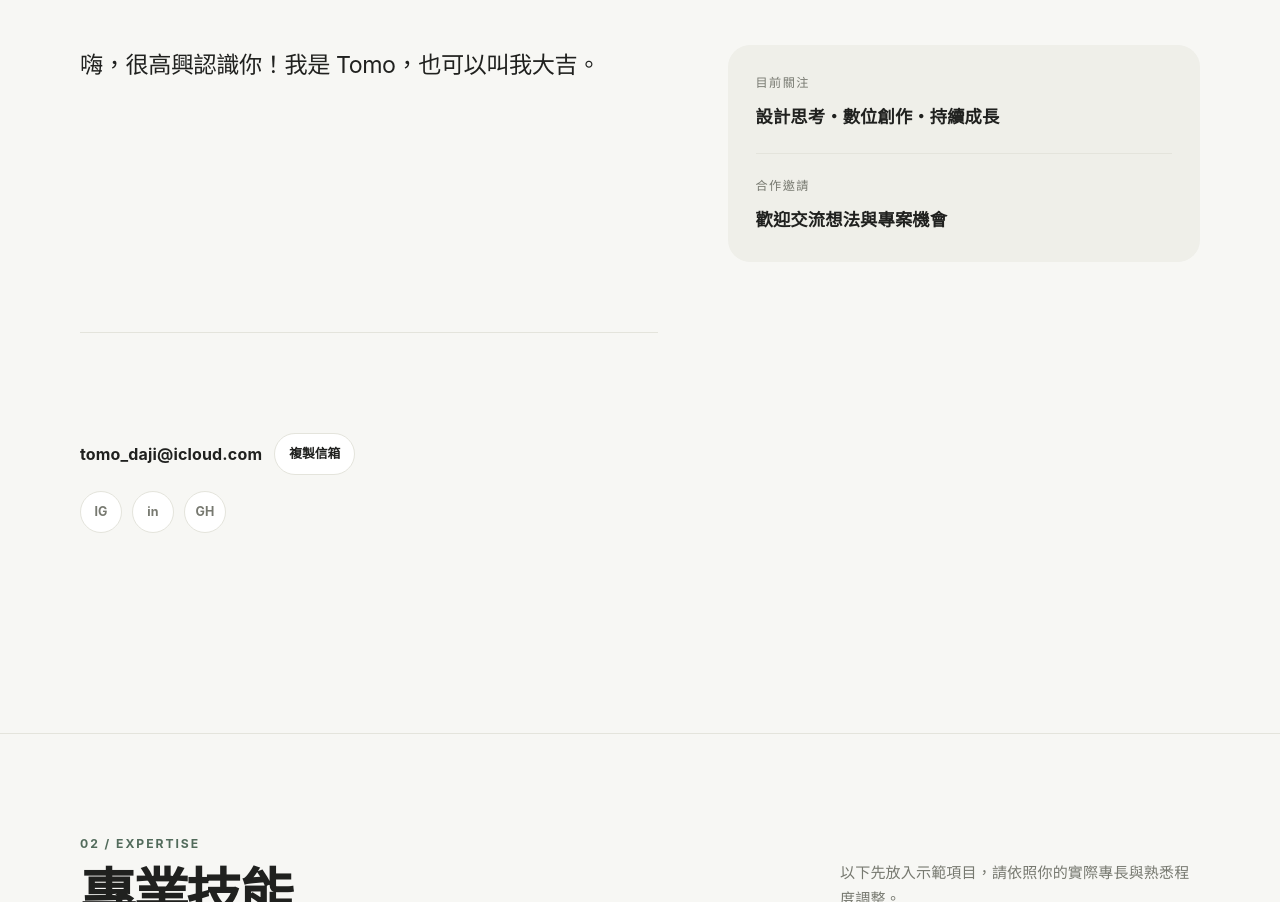
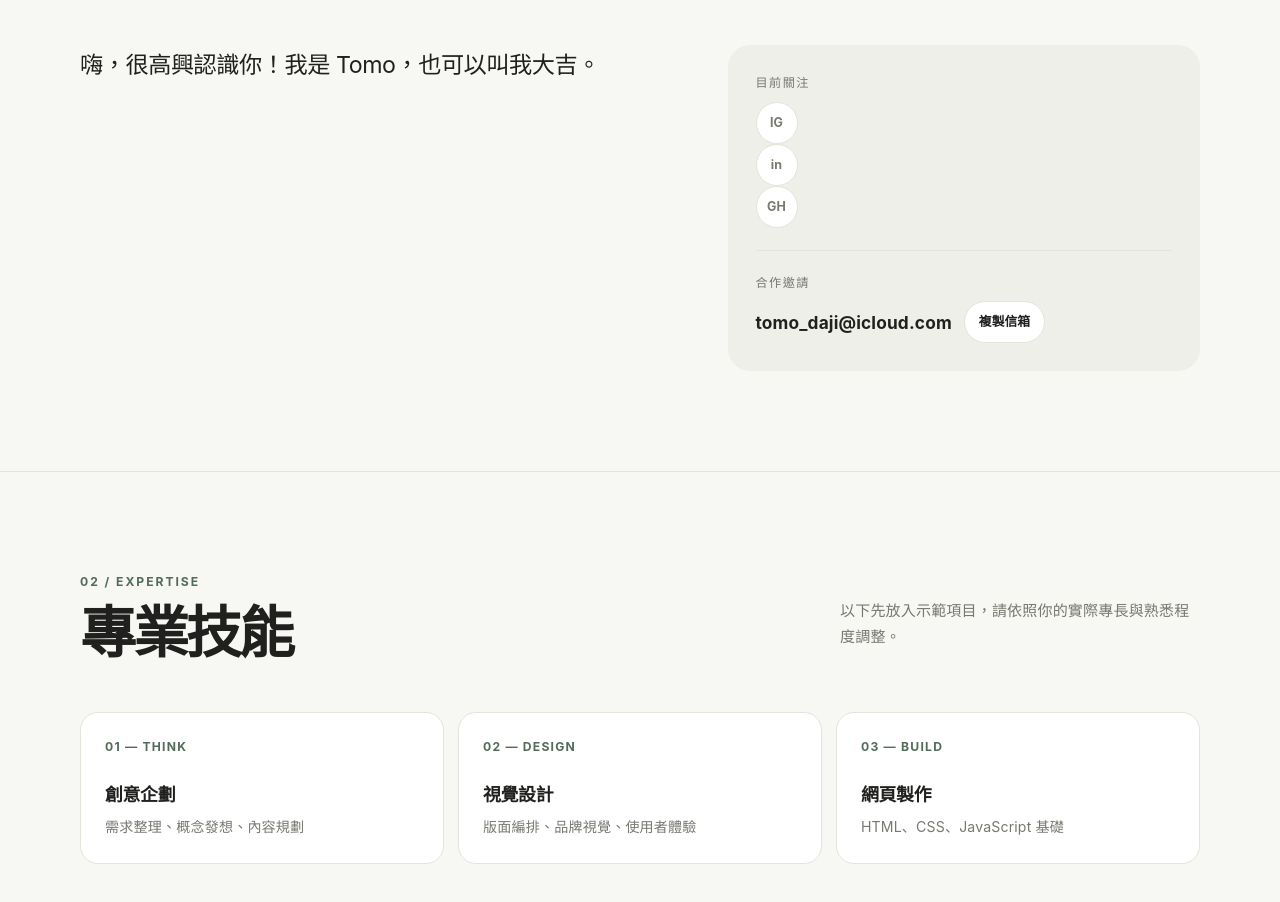
Before and after one commit to tomodaji777/homepage, a plain HTML site: page index.html in a window 1280 px wide. Shown: the part 965-1867 px from the top of the page. Drawn offline with Linux system fonts and the light colour scheme.

Commit message:
Update index.html

```diff
--- a/index.html
+++ b/index.html
@@ -223,18 +223,14 @@
             <p>嗨，很高興認識你！我是 Tomo，也可以叫我大吉。</p>
           </div>
           <aside class="about-aside">
-            <div class="aside-label">目前關注</div><div class="aside-value">設計思考・數位創作・持續成長</div>
-            <div class="aside-divider"></div>
-            <div class="aside-label">合作邀請</div><div class="aside-value">歡迎交流想法與專案機會</div>
-          </aside>
-    <section id="contact">
-          <div class="contact-actions">
-            <div class="email-row"><a href="mailto:tomo_daji@icloud.com" id="emailAddress">tomo_daji@icloud.com</a><button class="copy-button" id="copyEmail" type="button">複製信箱</button></div>
-            <div class="socials" aria-label="社群連結">
-              <!-- 請將下方 # 替換成你的真實社群網址；尚未提供網址，因此先不放入虛構連結。 -->
+            <div class="aside-label">目前關注</div><div class="aside-value">   <!-- 請將下方 # 替換成你的真實社群網址；尚未提供網址，因此先不放入虛構連結。 -->
               <a class="social-link" href="#" aria-label="Instagram（請設定連結）" title="請填入 Instagram 網址">IG</a>
               <a class="social-link" href="#" aria-label="LinkedIn（請設定連結）" title="請填入 LinkedIn 網址">in</a>
-              <a class="social-link" href="#" aria-label="GitHub（請設定連結）" title="請填入 GitHub 網址">GH</a>
+              <a class="social-link" href="#" aria-label="GitHub（請設定連結）" title="請填入 GitHub 網址">GH</a></div>
+            <div class="aside-divider"></div>
+            <div class="aside-label">合作邀請</div><div class="aside-value"><div class="email-row"><a href="mailto:tomo_daji@icloud.com" id="emailAddress">tomo_daji@icloud.com</a><button class="copy-button" id="copyEmail" type="button">複製信箱</button></div>
+            <div class="socials" aria-label="社群連結"></div>
+          </aside>
             </div>
           </div>
         </div>
```
